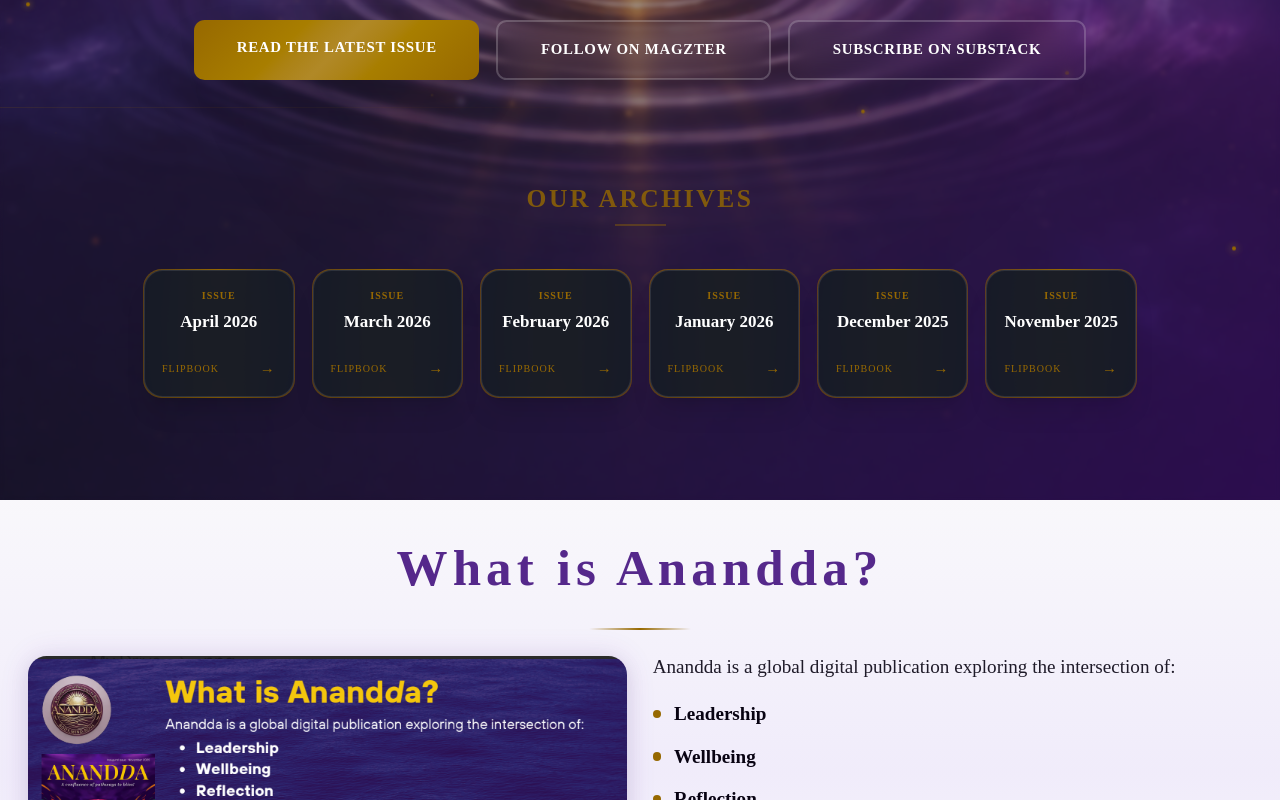
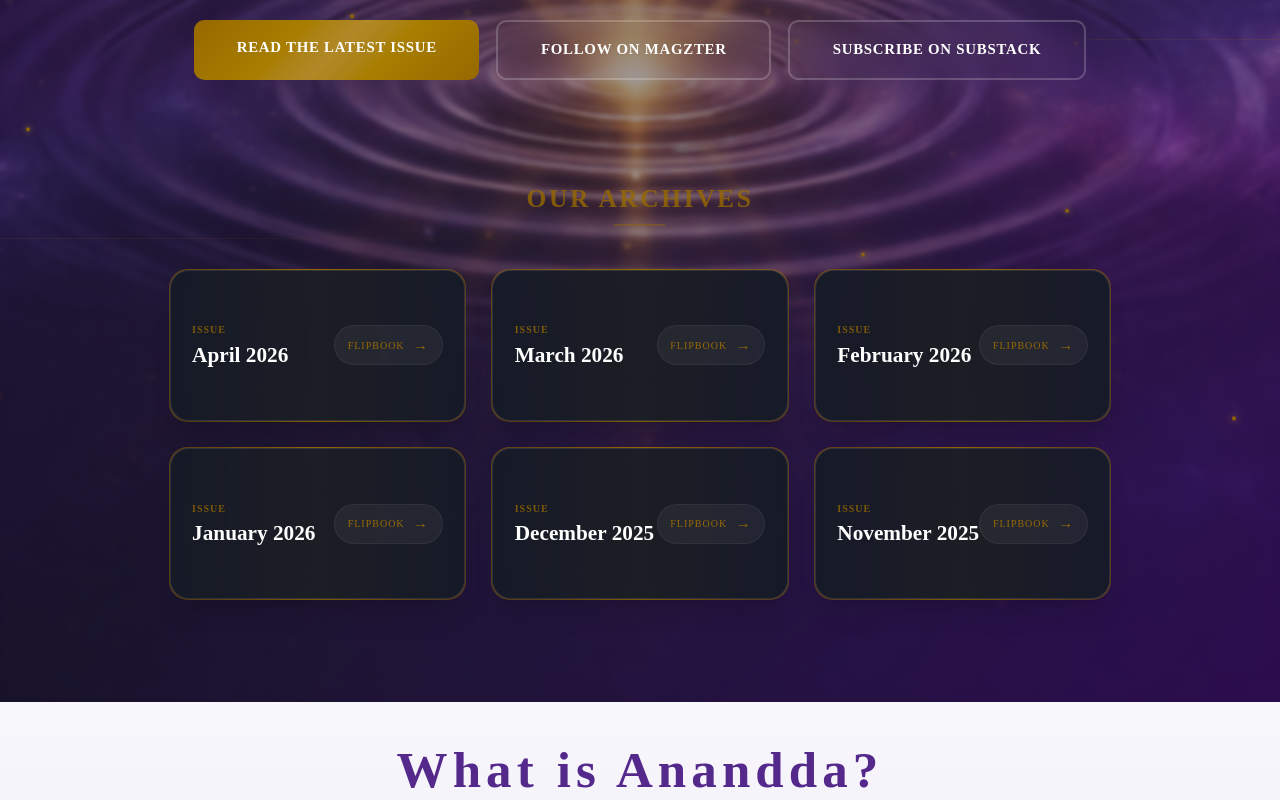
Before and after one commit to cognio-labs/my-web-glowup-71, a React (Vite) app: page / in a window 1280 px wide. Shown: the part 689-1489 px from the top of the page. Built offline with nearby package versions, Linux system fonts and the light colour scheme.

Commit message:
style: update archives to 2-line grid (3+3) with wider landscape cards

```diff
--- a/src/components/HeroSection.tsx
+++ b/src/components/HeroSection.tsx
@@ -159,7 +159,7 @@ export function HeroSection() {
           <h2 className="text-xl md:text-2xl font-display font-bold text-gold/80 tracking-widest uppercase mb-2">OUR ARCHIVES</h2>
           <div className="w-12 h-0.5 bg-gold/40 mx-auto mb-10" />
 
-          <div className="grid gap-4 grid-cols-2 md:grid-cols-3 lg:grid-cols-6 max-w-7xl mx-auto">
+          <div className="grid gap-6 grid-cols-1 md:grid-cols-2 lg:grid-cols-3 max-w-5xl mx-auto">
             {issues.map((issue, index) => (
               <motion.a
                 key={issue.title}
@@ -169,19 +169,19 @@ export function HeroSection() {
                 initial={{ opacity: 0, scale: 0.95 }}
                 animate={{ opacity: 1, scale: 1 }}
                 transition={{ duration: 0.4, delay: 1.1 + index * 0.08 }}
-                className="group relative p-[1px] rounded-2xl bg-gradient-to-r from-gold/50 via-gold to-gold/50 hover:scale-105 transition-all duration-300"
+                className="group relative p-[1px] rounded-2xl bg-gradient-to-r from-gold/50 via-gold to-gold/50 hover:scale-105 transition-all duration-300 h-32 md:h-36"
               >
-                <div className="rounded-2xl bg-[#0f172a]/90 backdrop-blur-xl p-4 h-full border border-white/10 shadow-xl flex flex-col justify-between relative z-10 transition-colors group-hover:bg-[#0f172a]/80">
-                  <div>
-                    <div className="text-[10px] tracking-widest text-gold mb-2 font-display font-bold uppercase">
+                <div className="rounded-2xl bg-[#0f172a]/90 backdrop-blur-xl p-5 h-full border border-white/10 shadow-xl flex flex-row items-center justify-between relative z-10 transition-colors group-hover:bg-[#0f172a]/80 overflow-hidden">
+                  <div className="text-left">
+                    <div className="text-[10px] tracking-widest text-gold mb-1 font-display font-bold uppercase opacity-80">
                       ISSUE
                     </div>
-                    <div className="text-base font-bold text-white group-hover:text-gold-light transition-colors leading-tight">
+                    <div className="text-base md:text-xl font-bold text-white group-hover:text-gold-light transition-colors leading-tight">
                       {issue.title}
                     </div>
                   </div>
 
-                  <div className="mt-6 flex items-center justify-between text-gold font-medium group-hover:gap-3 transition-all text-[10px] tracking-widest uppercase">
+                  <div className="flex items-center gap-2 text-gold font-medium text-[10px] tracking-widest uppercase bg-white/5 py-2 px-3 rounded-full border border-white/5 group-hover:bg-gold/10 transition-all">
                     <span>FLIPBOOK</span>
                     <span className="transform group-hover:translate-x-1 transition text-sm">→</span>
                   </div>
```
